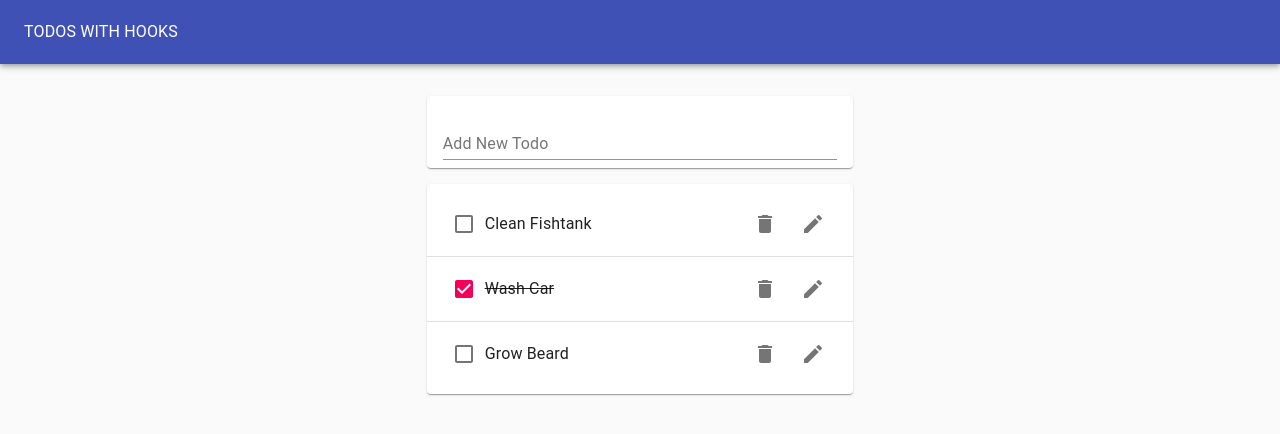
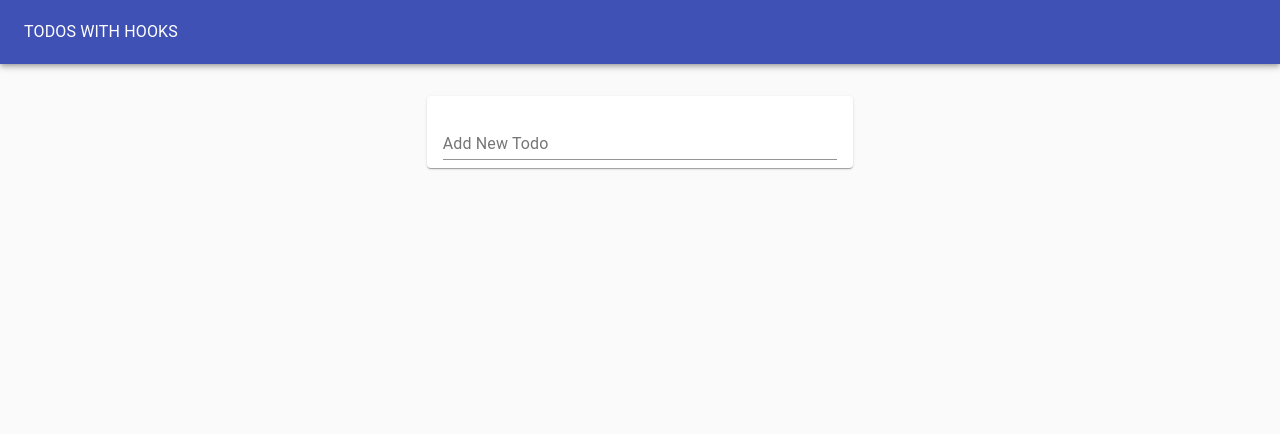
Before and after one commit to jfffrsn/react-todo-hooks, a React (Create React App) app: page / in a window 1280 px wide. Shown: the top 434 px of the page. Built offline with nearby package versions, Linux system fonts and the light colour scheme.

Commit message:
local storage

```diff
--- a/src/TodoApp.js
+++ b/src/TodoApp.js
@@ -1,4 +1,4 @@
-import React, { useState } from "react";
+import React, { useState, useEffect } from "react";
 import TodoList from "./TodoList";
 import TodoForm from "./TodoForm";
 
@@ -11,13 +11,18 @@
 import uuid from "uuid/v4";
 
 function TodoApp() {
-  const initialTodos = [
-    { id: 1, task: "Clean Fishtank", completed: false },
-    { id: 2, task: "Wash Car", completed: true },
-    { id: 3, task: "Grow Beard", completed: false }
-  ];
+  const initialTodos = JSON.parse(window.localStorage.getItem("todos") || "[]");
+  //const initialTodos = [
+  //  { id: 1, task: "Clean Fishtank", completed: false },
+  //  { id: 2, task: "Wash Car", completed: true },
+  //  { id: 3, task: "Grow Beard", completed: false }
+  //];
 
   const [todos, setTodos] = useState(initialTodos);
+
+  useEffect(() => {
+    window.localStorage.setItem("todos", JSON.stringify(todos));
+  }, [todos]);
 
   const addTodo = newTodoText => {
     setTodos([...todos, { id: uuid(), task: newTodoText, completed: false }]);
--- a/src/TodoList.js
+++ b/src/TodoList.js
@@ -7,6 +7,7 @@
 import Todo from "./Todo";
 
 function TodoList({ todos, removeTodo, toggleTodo, editTodo }) {
+  if (todos.length)
     return (
       <Paper>
         <List>
@@ -28,6 +29,7 @@
         </List>
       </Paper>
     );
+  return null;
 }
 
 export default TodoList;
```
Lines whose indentation alone changed are shown as unchanged.
